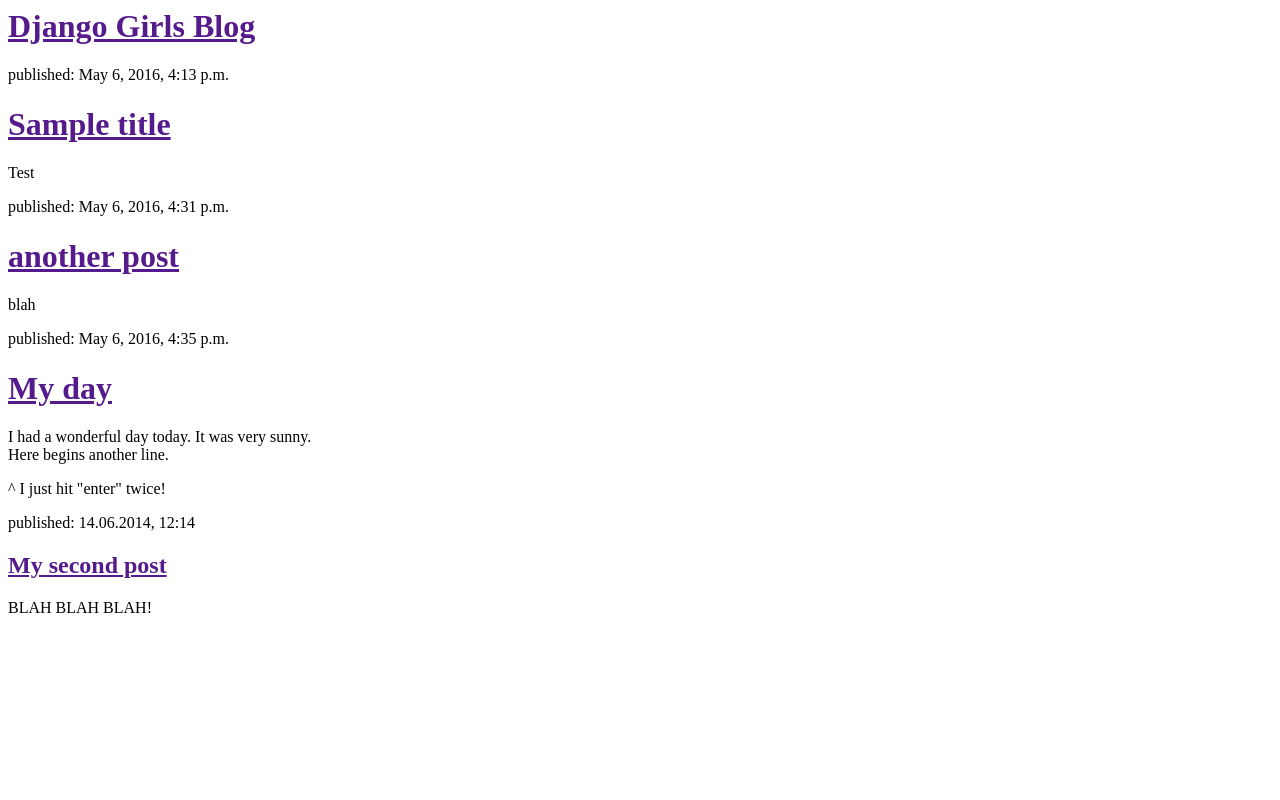
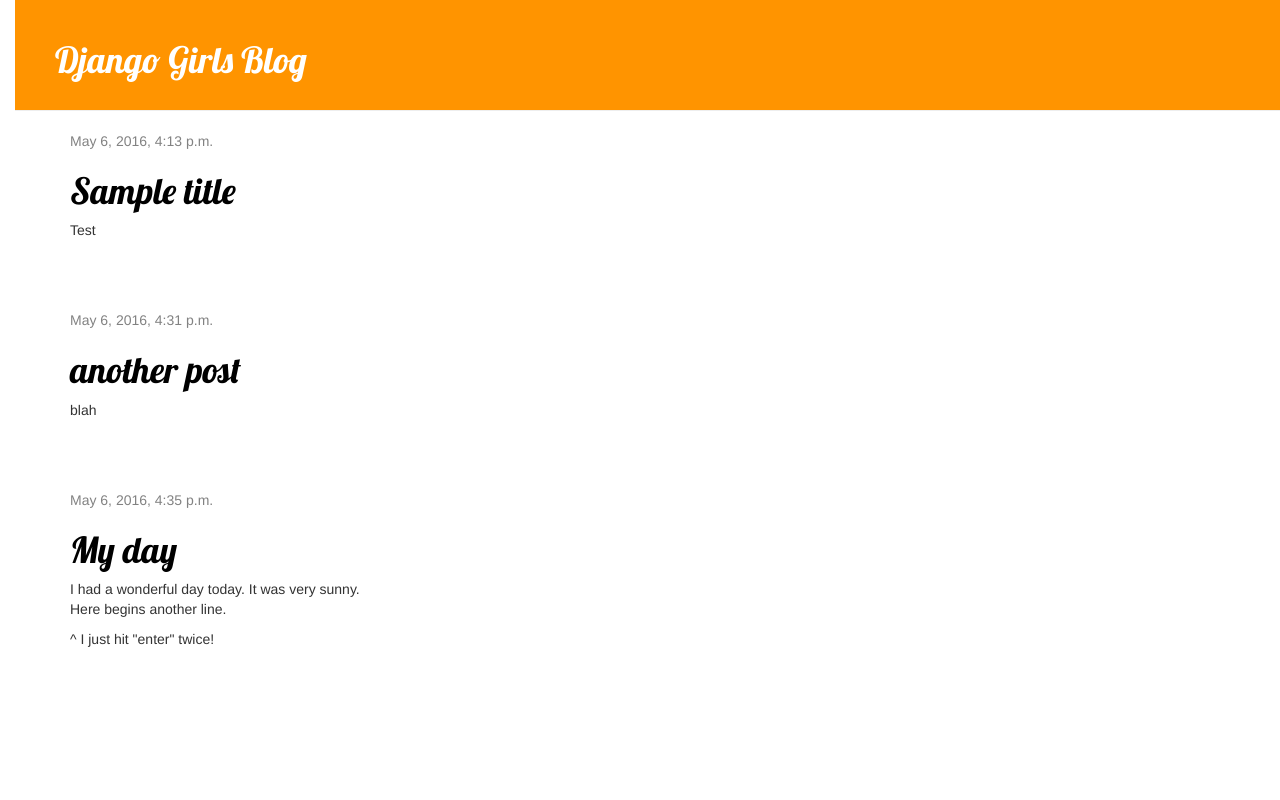
Before and after one commit to ellenlt/my-first-blog, a Django app: page / in a window 1280 px wide. Run offline with Django 3.2, Linux system fonts and the light colour scheme; data comes from the database, SQL or seed files in the repository; some libraries are stand-ins or nearby versions.

Commit message:
Added view and template for detailed blog post as well as CSS for the site

```diff
--- /dev/null
+++ b/blog/static/css/blog.css
@@ -0,0 +1,56 @@
+/* Apply style to any a element inside of an h1 element */
+h1 a {
+	color: #FCA205;
+	font-family: 'Lobster';
+}
+
+body {
+	padding-left: 15px;
+}
+
+.page-header {
+	background-color: #ff9400;
+	margin-top: 0;
+	padding: 20px 20px 20px 40px;
+}
+
+.page-header h1, .page-header h1 a, .page-header h1 a:visited, .page-header h1 a:active {
+	color: #ffffff;
+	font-ize: 36pt;
+	text-decoration: none;
+}
+
+.content {
+	margin-left: 40px;
+}
+
+h1, h2, h3, h4 {
+	font-family: 'Lobster', cursive;
+}
+
+.date {
+	color: #828282;
+}
+
+.save {
+	float: right;
+}
+
+.post-form textarea, .post-form input {
+	width: 100%;
+}
+
+.top-menu, .top-menu:hover, .top-menu:visited {
+	color: #ffffff;
+    float: right;
+    font-size: 26pt;
+    margin-right: 20px;
+}
+
+.post {
+    margin-bottom: 70px;
+}
+
+.post h1 a, .post h1 a:visited {
+    color: #000000;
+}
--- /dev/null
+++ b/blog/templates/blog/base.html
@@ -0,0 +1,29 @@
+<!-- Loading static files here -->
+{% load staticfiles %}
+
+<html>
+    <head>
+        <title>Django Girls blog</title>
+        <!-- Links to Bootstrap CSS files -->
+        <link rel="stylesheet" href="//maxcdn.bootstrapcdn.com/bootstrap/3.2.0/css/bootstrap.min.css">
+        <link rel="stylesheet" href="//maxcdn.bootstrapcdn.com/bootstrap/3.2.0/css/bootstrap-theme.min.css">
+        <!-- Load the css/blog.css stylesheet in the static folder -->
+        <link rel="stylesheet" href="{% static 'css/blog.css' %}">
+        <!-- Load a font called Lobster from Google Fonts -->
+        <link href="http://fonts.googleapis.com/css?family=Lobster&subset=latin,latin-ext" rel="stylesheet" type="text/css">
+    </head>
+    <body>
+        <div class="page-header">
+	        <h1><a href="/">Django Girls Blog</a></h1>
+	    </div>
+	    <div class="content container">
+	        <div class="row">
+	            <div class="col-md-8">
+	            	{% block content %}
+	            	<!-- Yield to a block -->
+	            	{% endblock %}
+            	</div>
+        	</div>
+    	</div>
+    </body>
+</html>
--- a/blog/templates/blog/post_list.html
+++ b/blog/templates/blog/post_list.html
@@ -1,24 +1,13 @@
-<html>
-    <head>
-        <title>Django Girls blog</title>
-    </head>
-    <body>
-        <div>
-            <h1><a href="">Django Girls Blog</a></h1>
+<!-- Builds on template base.html -->
+{% extends 'blog/base.html' %}
+{% block content %}
+    {% for post in posts %}
+        <div class="post">
+            <div class="date">
+                {{ post.published_date }}
+            </div>
+            <h1><a href="{% url 'post_detail' pk=post.pk %}">{{ post.title }}</a></h1>
+            <p>{{ post.text|linebreaks }}</p>
         </div>
-
-        {% for post in posts %}
-            <div>
-                <p>published: {{ post.published_date }}</p>
-                <h1><a href="">{{ post.title }}</a></h1>
-                <p>{{ post.text|linebreaks }}</p>
-            </div>
-        {% endfor %}
-
-        <div>
-            <p>published: 14.06.2014, 12:14</p>
-            <h2><a href="">My second post</a></h2>
-            <p>BLAH BLAH BLAH!</p>
-        </div>
-    </body>
-</html>
+    {% endfor %}
+{% endblock content %}
--- a/blog/urls.py
+++ b/blog/urls.py
@@ -1,8 +1,13 @@
 from django.conf.urls import url
 from . import views
 
+# Stores information from url and assigns specific urls to views
 urlpatterns = [
 	# Assigning a view called post_list to an empty URL
 	# The name of the URL is separate from the view name
 	url(r'^$', views.post_list, name='post_list'),
+	# The regexp ^post/(?P<pk>\d+)$ means that Django will take everything
+	# after post/? and transfer to a view as a new variable called pk (primary key)
+	# And \d tells us that it can only be a digit (so ignores the last backslash)
+	url(r'^post/(?P<pk>\d+)$', views.post_detail, name='post_detail'),
 ]
--- a/blog/views.py
+++ b/blog/views.py
@@ -1,16 +1,25 @@
-from django.shortcuts import render
+from django.shortcuts import render, get_object_or_404
 # Import model from the models file in the current directory
 from .models import Post
 # Because we use timezone in this file
 from django.utils import timezone
 
+
 # Create your views here.
+# Tells Django what variables to pass to the view
+# and renders the view
 def post_list(request):
 	# Create a variable (aka name) for our QuerySet
 	# lte = less than or equal to
 	posts = Post.objects.filter(published_date__lte=timezone.now()).order_by('published_date')
-	# Render function will take a request and render the template
-	# Template name corresponds to the URL, so URL "blog/post_list.html" ->
-	# file in blog/template/blog/post_list.html
+	# Render function will take a request to display a view (post_list)
+	# and render the corresponding template (post_list.html).
+	# Usually template names match view names
 	# We also pass along the posts parameter to the view
 	return render(request, 'blog/post_list.html', {'posts': posts})
+
+def post_detail(request, pk):
+	# get_object_or_404 is a built in Django function that handles the case where
+	# no pk was passed in
+	post = get_object_or_404(Post, pk=pk)
+	return render(request, 'blog/post_detail.html', {'post': post})
```
Also changed, not shown: blog/templates/blog/post_detail.html (added, +13 -0 lines).
